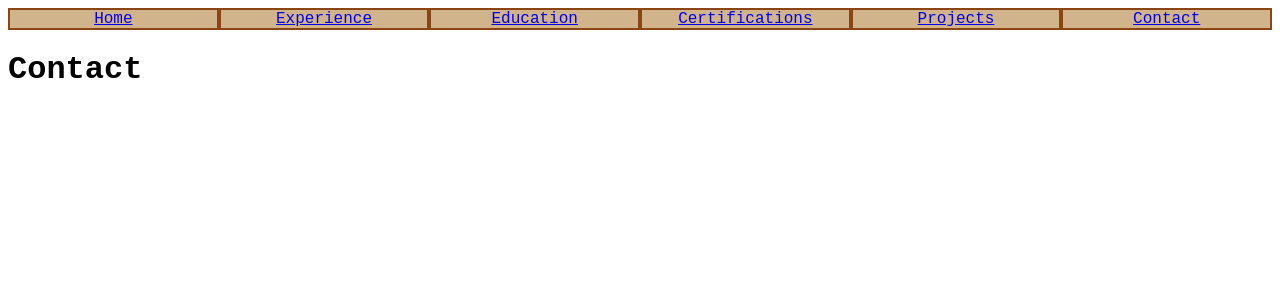
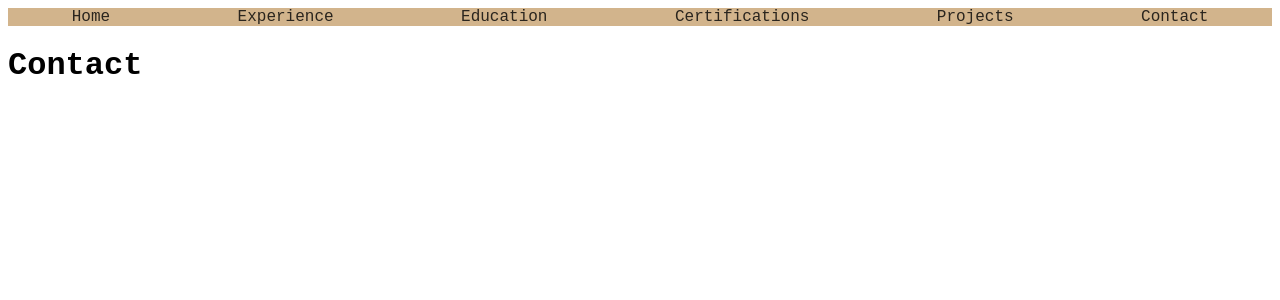
Before and after one commit to kwhis/kwhis.github.io, a PHP site: page /contact.html in a window 1280 px wide. Shown: the top 300 px of the page. Run offline with PHP 8.4, Linux system fonts and the light colour scheme.

Commit message:
Style links and flexcontainer

```diff
--- a/css/style.css
+++ b/css/style.css
@@ -1,5 +1,14 @@
 *{
     font-family: 'Courier New', Courier, monospace;
+}
+
+a {
+    color: #2A251E;
+    text-decoration: none;
+}
+
+a:hover {
+    text-decoration: underline;
 }
 
 ul {
@@ -8,11 +17,11 @@ ul {
 
 .flex-container {
     display: flex;
+    flex-wrap: wrap;
 }
 
 .flex-container div {
     text-align: center;
     background: tan;
-    border: 2px solid saddlebrown;
-    flex: 1;
+    flex: 1 auto;
 }
```
